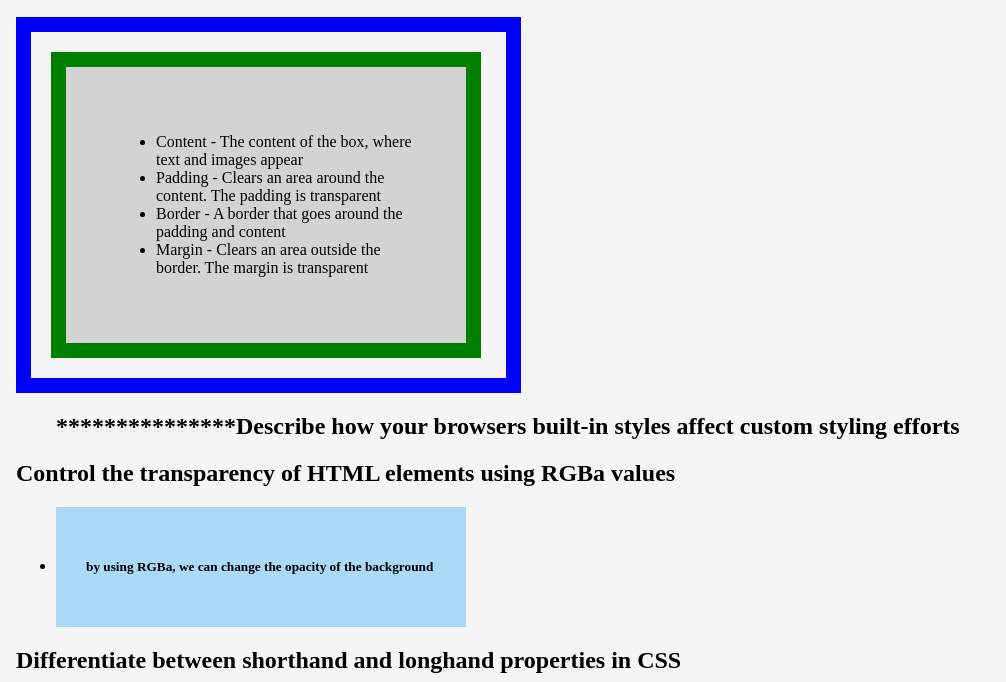
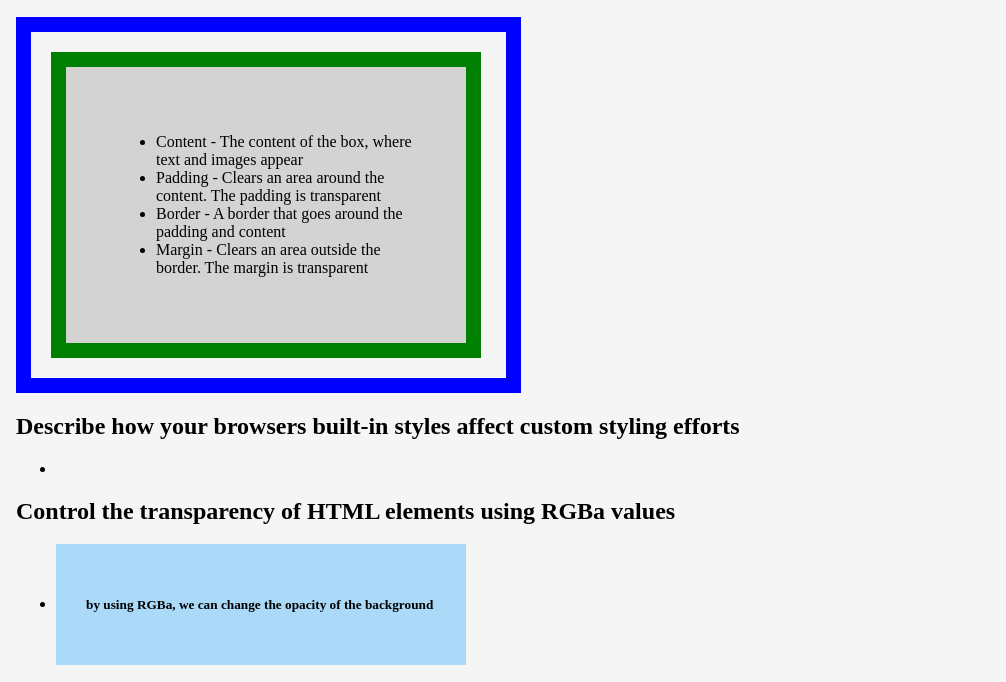
Before and after one commit to baileywest34/CSS2, a plain HTML site: page index.html in a window 1280 px wide. Shown: the part 110-792 px from the top of the page, without its empty margins (0-1006 px from the left). Drawn offline with Linux system fonts and the light colour scheme.

Commit message:
fixed part

```diff
--- a/index.html
+++ b/index.html
@@ -28,9 +28,9 @@
         </div>
         </p>
         <p>
+        <h2>Describe how your browsers built-in styles affect custom styling efforts</h2>
         <ul>
-            <h2>***************Describe how your browsers built-in styles affect custom styling efforts</h2>
-
+            <li></li>
         </ul>
         </p>
         <p>
```
Lines whose indentation alone changed are shown as unchanged.
